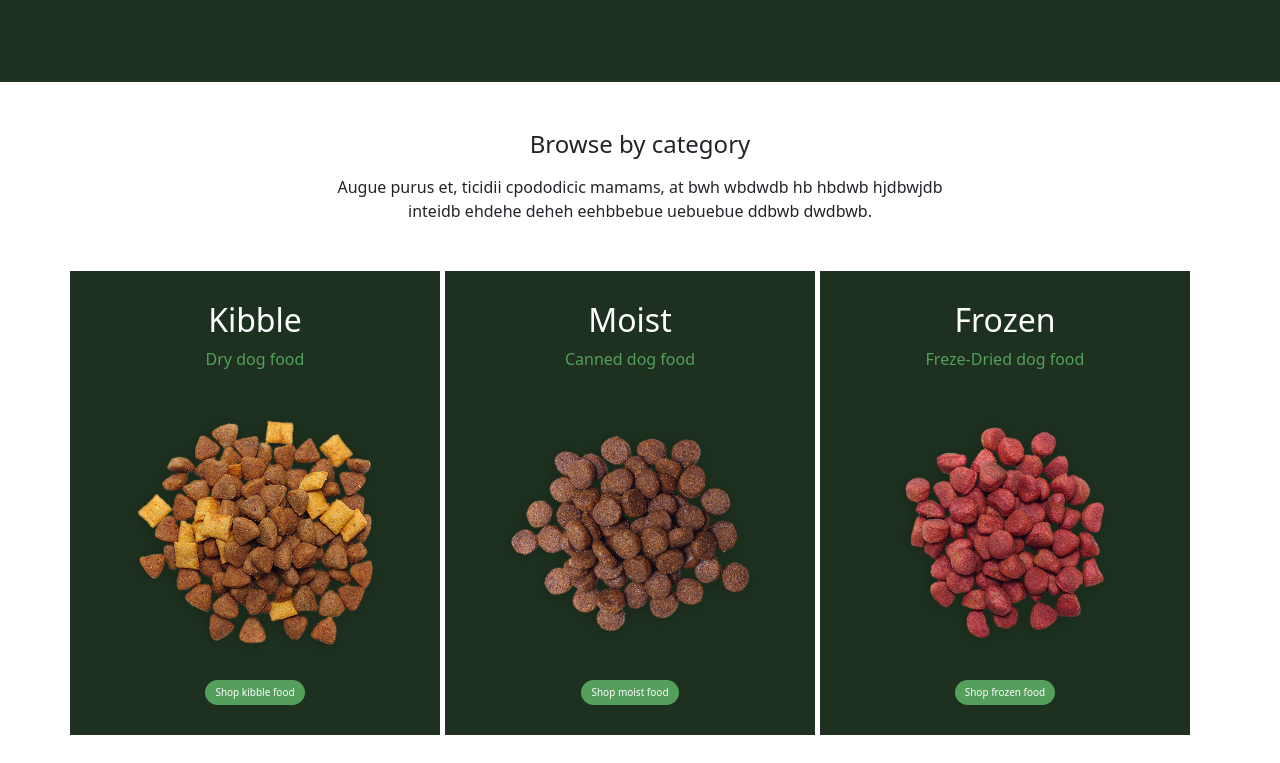
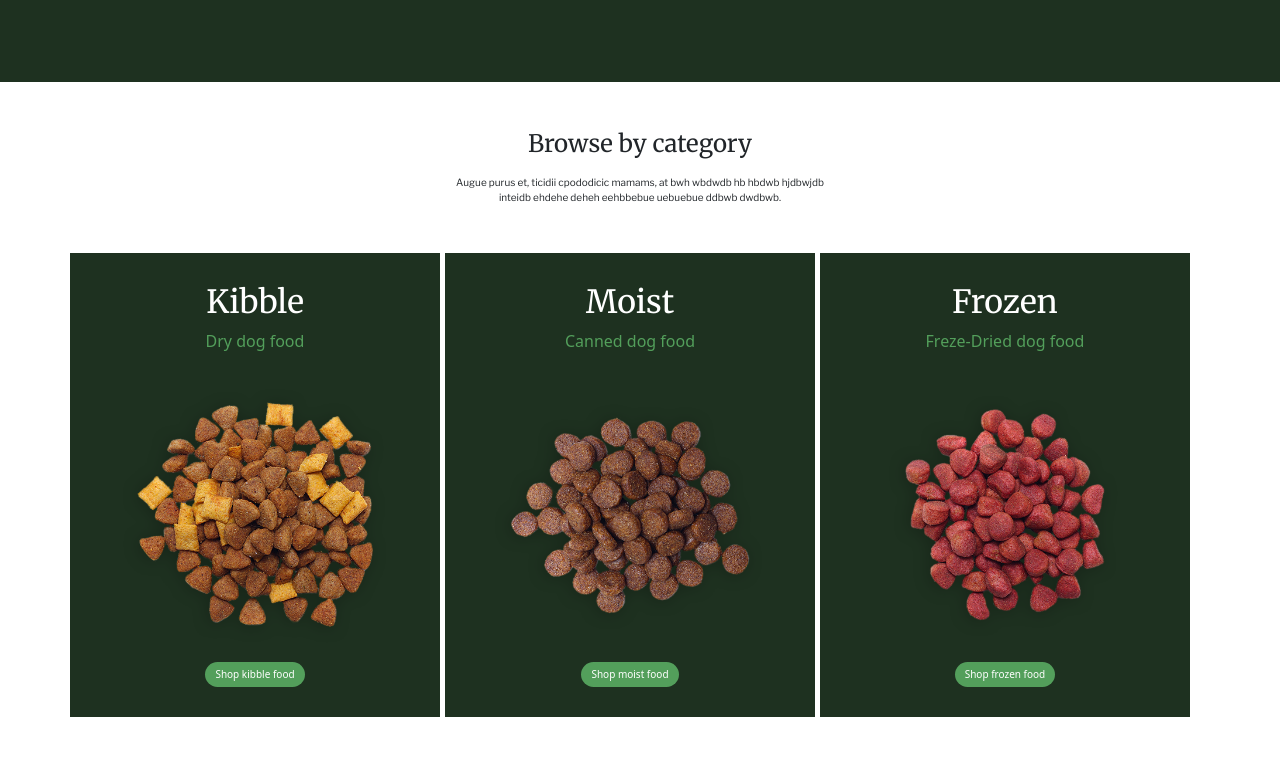
Before and after one commit to Fradala/proj-html-vuejs, a Vue app: page / in a window 1280 px wide. Shown: the part 665-1428 px from the top of the page. Built offline with nearby package versions, Linux system fonts and the light colour scheme.

Commit message:
inseriti i giusti font

```diff
--- a/index.html
+++ b/index.html
@@ -7,6 +7,15 @@
     <title>Vite + Vue</title>
     <!-- fONTAWESOME -->
     <link rel="stylesheet" href="https://cdnjs.cloudflare.com/ajax/libs/font-awesome/6.4.2/css/all.min.css">
+    <!--Google font-->
+    <link rel="preconnect" href="https://fonts.googleapis.com">
+    <link rel="preconnect" href="https://fonts.gstatic.com" crossorigin>
+    <link href="https://fonts.googleapis.com/css2?family=Merriweather:ital,wght@0,300;0,400;1,300&display=swap" rel="stylesheet">
+
+    <link rel="preconnect" href="https://fonts.googleapis.com">
+    <link rel="preconnect" href="https://fonts.gstatic.com" crossorigin>
+    <link href="https://fonts.googleapis.com/css2?family=Libre+Franklin:wght@100;300;400&display=swap" rel="stylesheet">
+
 
   </head>
   <body>
--- a/src/components/AppMain.vue
+++ b/src/components/AppMain.vue
@@ -1,5 +1,5 @@
 <template>
-    <div class="text-center mt-5">
+    <div class="titoletto text-center mt-5">
         <h1 class="fs-4 mb-3">
             Browse by category
         </h1>
@@ -91,13 +91,24 @@ export default {
 @use '../styles/partials/variables' as *;
 @use '../styles/partials/mixins' as *;
 
+
+.titoletto{
+
+    h1{
+        font-family: 'Merriweather', serif;
+    }
+
+    .sottotitolo{
+        font-size: 10px;
+        font-family: 'Libre Franklin', sans-serif;
+    }
+}
+
 .container{
     width: 80%;
     margin: auto;
 
-    .sottotitolo{
-    font-size:15px;
-    }
+
 
 
 
@@ -112,6 +123,7 @@ export default {
         h2{
             color: white;
             margin-top: 30px;
+            font-family: 'Merriweather', serif;
         }
         p{
             color:#539f5b ;
@@ -148,6 +160,10 @@ export default {
             font-size: 10px;
         }
 
+        p{
+            font-family: 'Merriweather', serif;
+        }
+
         button{
             border-radius: 20px;
             background-color: white;
```
Also changed, not shown: src/styles/general.scss (line endings or trailing spaces).
